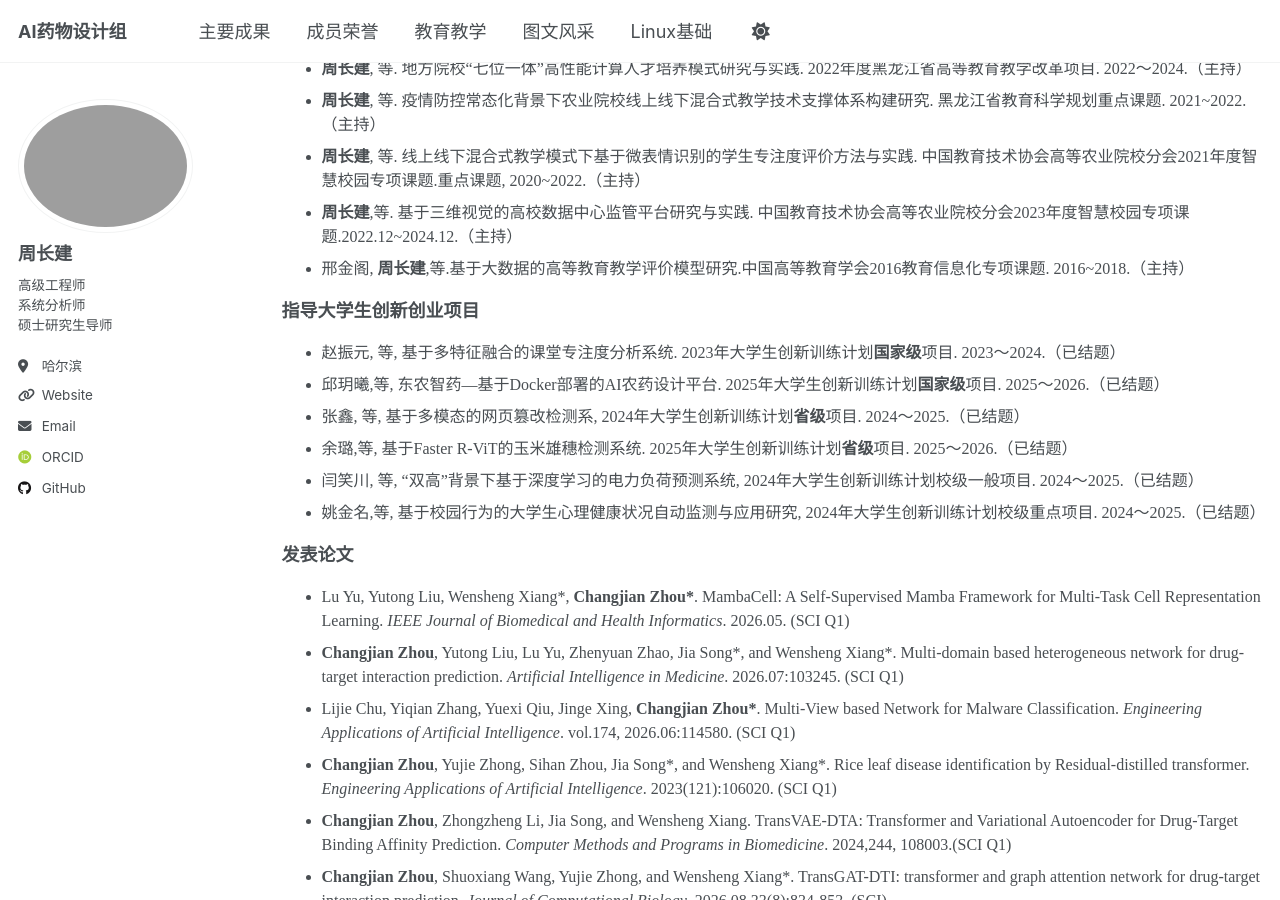
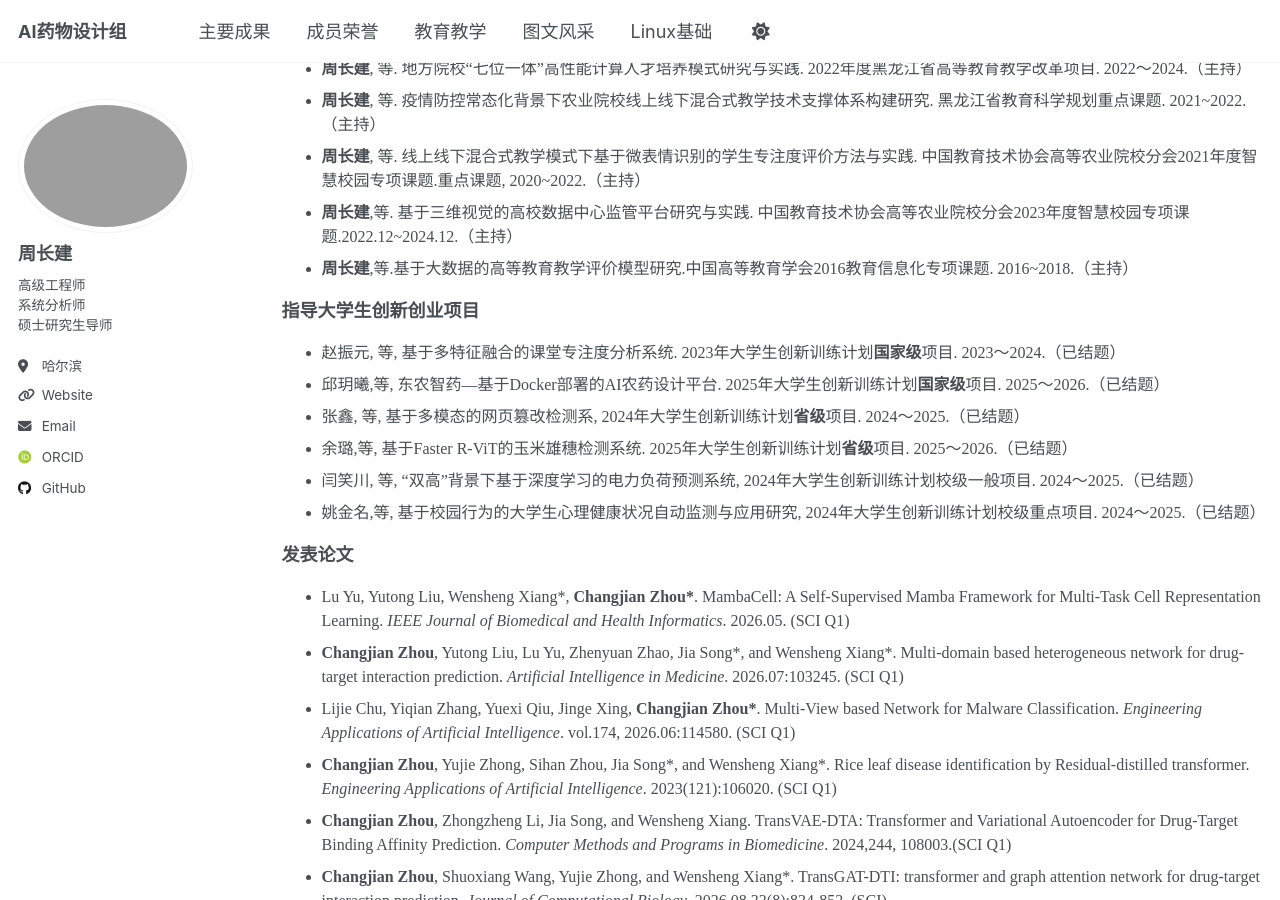
Before and after one commit to HPC-NEAU/zhoucj, a Jekyll site: the page built from _pages/publications.md, in a window 1280 px wide and 900 px high, scrolled down 552 px. Built offline with Jekyll 4.4.1, drawn with Linux system fonts in a browser that asks for light colours; some web fonts are replaced.

Commit message:
Update publications.md

```diff
--- a/_pages/publications.md
+++ b/_pages/publications.md
@@ -30,7 +30,7 @@ redirect_from:
 	<li> <b>周长建</b>, 等. 疫情防控常态化背景下农业院校线上线下混合式教学技术支撑体系构建研究. 黑龙江省教育科学规划重点课题.  2021~2022.（主持）</li>
 	<li> <b>周长建</b>, 等. 线上线下混合式教学模式下基于微表情识别的学生专注度评价方法与实践. 中国教育技术协会高等农业院校分会2021年度智慧校园专项课题.重点课题, 2020~2022.（主持）</li>
 	<li> <b>周长建</b>,等. 基于三维视觉的高校数据中心监管平台研究与实践. 中国教育技术协会高等农业院校分会2023年度智慧校园专项课题.2022.12~2024.12.（主持）</li>
-	<li> 邢金阁, <b>周长建</b>,等.基于大数据的高等教育教学评价模型研究.中国高等教育学会2016教育信息化专项课题. 2016~2018.（主持）</li>
+	<li> <b>周长建</b>,等.基于大数据的高等教育教学评价模型研究.中国高等教育学会2016教育信息化专项课题. 2016~2018.（主持）</li>
 </ul>
 
 		<font face="微软雅黑" size=4><b>指导大学生创新创业项目</b></font>
```
